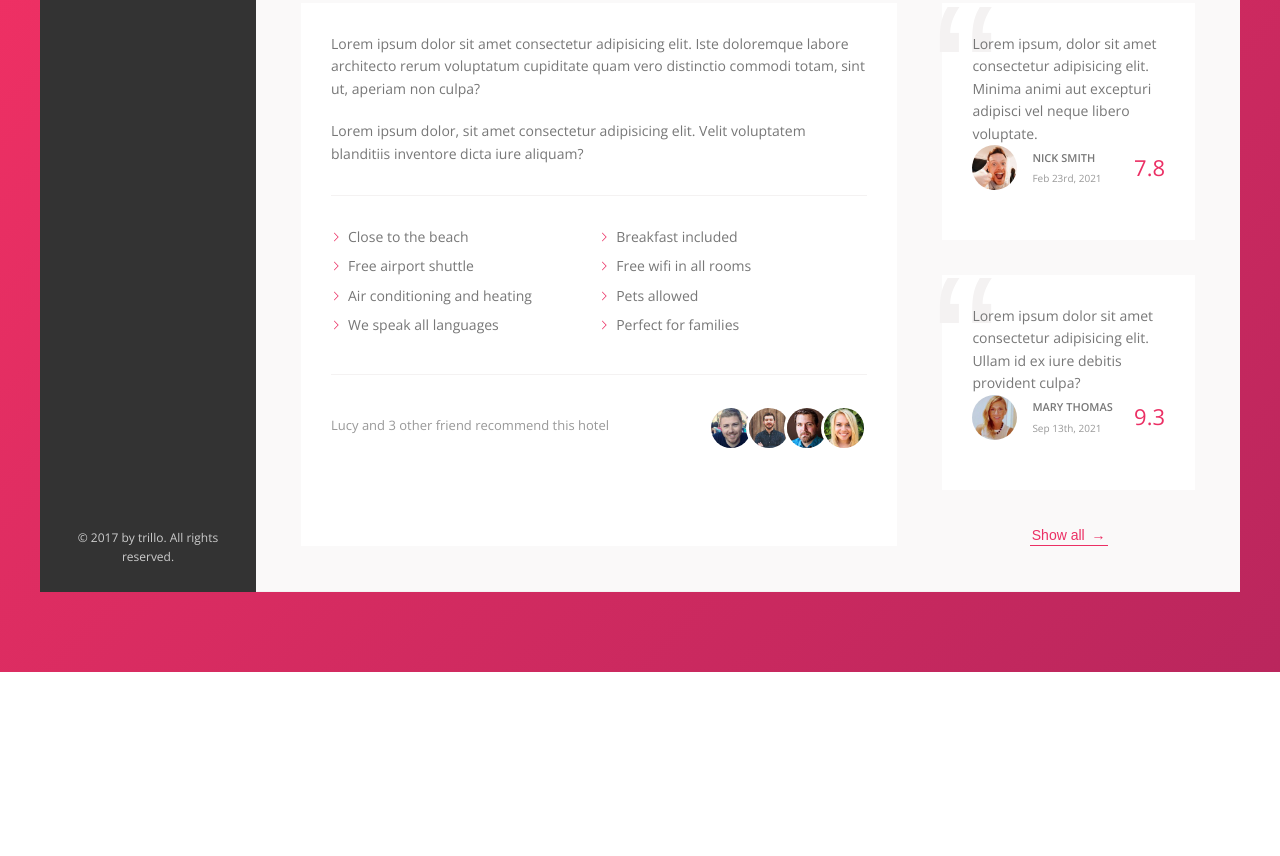
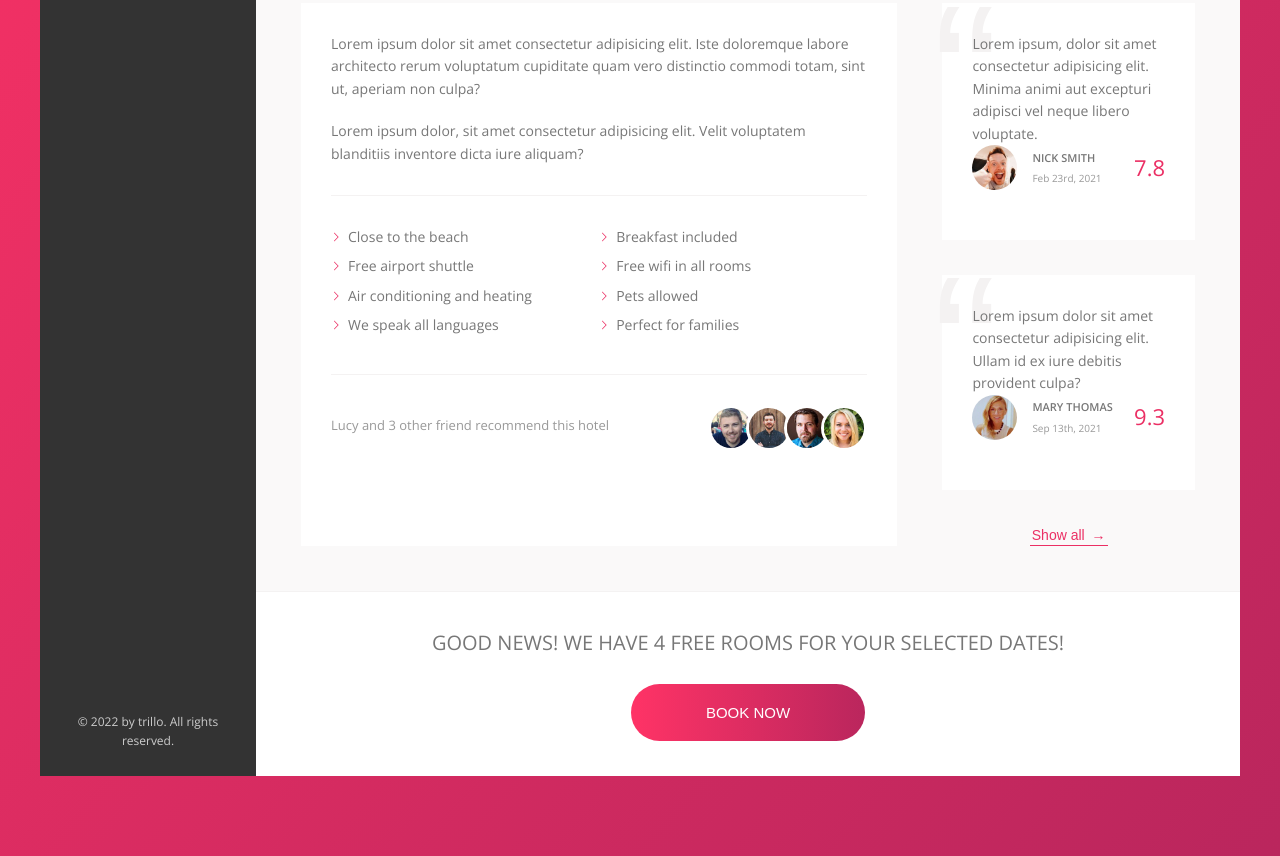
Before and after one commit to fatihay/trilloProject, a website: page index.html in a window 1280 px wide. Shown: the part 645-1501 px from the top of the page. Before the commit the page ends 1317 px from the top, so only its background shows below. Drawn offline with nearby package versions, Linux system fonts and the light colour scheme.

Commit message:
cta section

```diff
--- a/index.html
+++ b/index.html
@@ -89,7 +89,7 @@
                 </ul>
 
                 <div class="legal">
-                    &copy; 2017 by trillo. All rights reserved.
+                    &copy; 2022 by trillo. All rights reserved.
                 </div>
             </nav>
             <main class="hotel-view">
@@ -207,7 +207,18 @@
 
                         <button class="btn-inline">Show all <span>&rarr;</span></button>
                     </div>
+
                 </div>
+                    <div class="cta">
+                        <h2 class="cta__book-now">
+                           Good news! We have 4 free rooms for your selected dates!
+                        </h2>
+                        <button class="btn">
+                            <span class="btn__visible">Book now</span>
+                            <span class="btn__invisible">Only 4 rooms left</span>
+                        </button>
+                    </div>
+
 
             </main>
         </div>
--- a/sass/_components.scss
+++ b/sass/_components.scss
@@ -483,3 +483,70 @@
     z-index: 1;
   }
 }
+
+//////////////////////////////////
+// CALL TO ACTION
+
+.cta{
+  padding: 3.5rem 0;
+  text-align: center;
+
+  &__book-now {
+    font-size: 2rem;
+    font-weight: 300;
+    text-transform: uppercase;
+    margin-bottom: 2.5rem;
+  }
+}
+
+//////////////////////////////////
+// BUTTON
+
+.btn{
+  font-size: 1.5rem;
+  font-weight: 300;
+  text-transform: uppercase;
+  border-radius: 100px;
+  border: none;
+  background-image: linear-gradient(to right, var(--color-primary-light), var(--color-primary-dark));
+  color: #fff;
+  position: relative;
+  overflow: hidden;
+  cursor: pointer;
+
+  & > * {
+    display: inline-block;
+    height: 100%;
+    transition: all .2s;
+  }
+
+  &__visible{
+    padding: 2rem 7.5rem;
+  }
+
+  &__invisible{
+    position: absolute;
+    padding: 2rem 0;
+    width: 100%;
+    left: 0;
+    top: -100%;
+  }
+
+  &:hover{
+    background-image: linear-gradient(to left, var(--color-primary-light), var(--color-primary-dark));
+    // transition doesn't work for background images and gradients
+  }
+
+  &:hover &__visible {
+    transform: translateY(100%);
+    }
+
+    &:hover &__invisible {
+    top: 0;
+    }
+
+    &:focus  {
+      outline: none;
+      animation: pulsate 1s infinite;
+    }
+}
```
Also changed, not shown: css/style.css.
